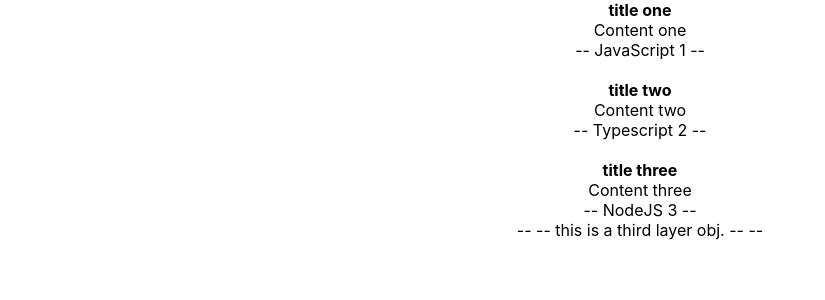
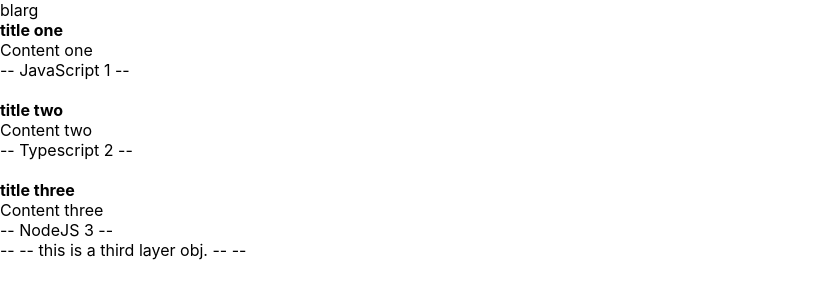
Before and after one commit to terjetopland/testReactJson, a React (Create React App) app: page / in a window 1280 px wide. Shown: the top 300 px of the page, without its empty margins (0-825 px from the left). Built offline with nearby package versions, Linux system fonts and the light colour scheme.

Commit message:
added component JsonReader.js

```diff
--- a/src/App.js
+++ b/src/App.js
@@ -1,42 +1,16 @@
 import './App.css';
-import TestRecords from './testRecords.json'
+import React from 'react';
+import JsonReader from './JsonReader';
+
 
 function App() {
   return (
-    <div className="App">
-      {
-        // This syntax checks wheter its is some records before displaying it.
-        TestRecords && TestRecords.map( record => {
-          return(
-            <div key={ record.id }>
-              <strong>{ record.title }</strong><br/>
-              { record.content }<br/>
+    <div>
+      blarg
+      <JsonReader/>
+      </div>
 
 
-              { record.tech && record.tech.map( secondary => {
-                return(
-                  <div key={ record.id }>
-                    -- { secondary.name } --
-                    { secondary.code && secondary.code.map( third => {
-                      return(
-                        <div>
-                          -- -- { third.name } -- --
-                        </div>
-                      )
-                    })}
-                    <br/><br/>
-                    </div>
-
-                )
-
-              }) }
-
-
-            </div>
-          )
-        })
-      }
-    </div>
   );
 }
 
--- /dev/null
+++ b/src/JsonReader.js
@@ -0,0 +1,44 @@
+import React from "react"
+import TestRecords from './testRecords.json'
+
+function JsonReader() {
+    return(
+        <div className="jsonFile">
+        {
+          // This syntax checks wheter its is some records before displaying it.
+          TestRecords && TestRecords.map( record => {
+            return(
+              <div key={ record.id }>
+                <strong>{ record.title }</strong><br/>
+                { record.content }<br/>
+
+
+                { record.tech && record.tech.map( secondary => {
+                  return(
+                    <div key={ record.id }>
+                      -- { secondary.name } --
+                      { secondary.code && secondary.code.map( third => {
+                        return(
+                          <div>
+                            -- -- { third.name } -- --
+                          </div>
+                        )
+                      })}
+                      <br/><br/>
+                      </div>
+
+                  )
+
+                }) }
+
+
+              </div>
+            )
+          })
+        }
+      </div>
+    )
+
+}
+
+export default JsonReader;
```
